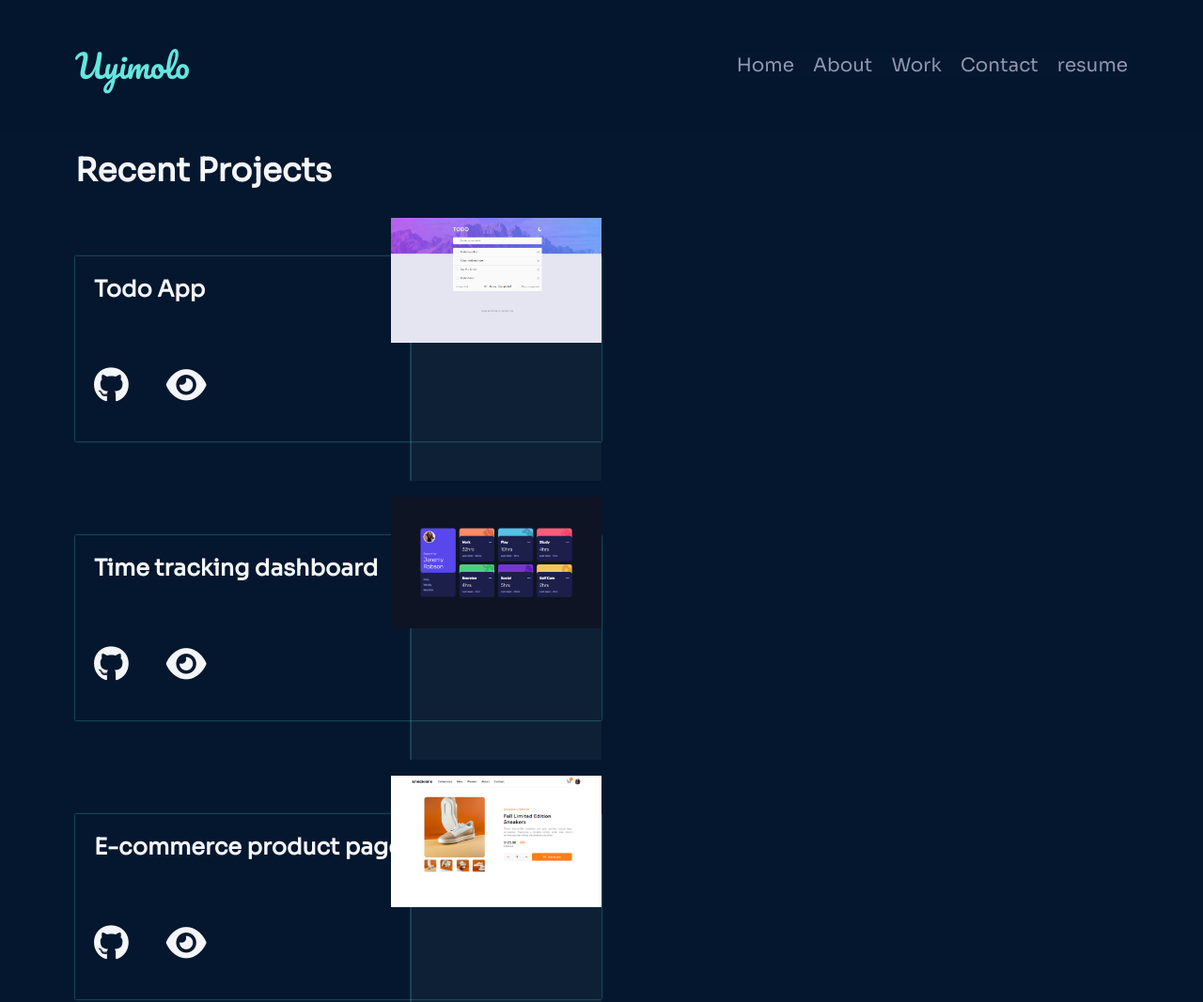
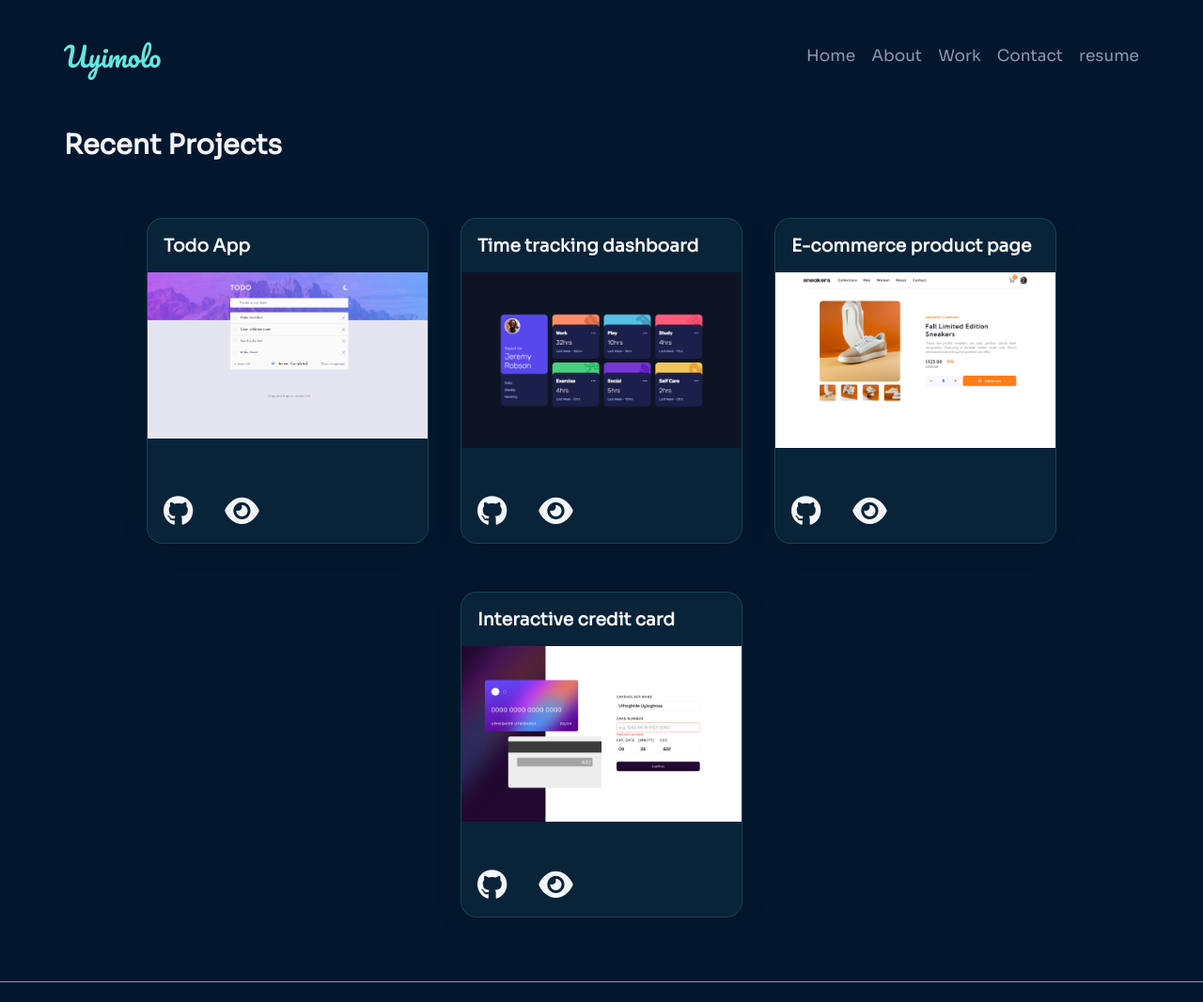
Before and after one commit to Uyimolo/uyijustindavid, a plain HTML site: page works.html in a window 1280 px wide. Shown: the top 1067 px of the page at 94% size. Drawn offline with Linux system fonts and the light colour scheme.

Commit message:
made alot of changes lol

```diff
--- a/index.js
+++ b/index.js
@@ -20,6 +20,21 @@ document.querySelectorAll(".nav-link").forEach((navLink) => {
   });
 });
 
+document.querySelectorAll(".show-work").forEach(work => work.addEventListener("click", (e)=> {
+  const clicked = e.target
+if(clicked.classList.contains("project-image")){
+  clicked.nextElementSibling.classList.add("active")
+  clicked.classList.add("active")
+  console.log(e.target)
+}
+else{
+  clicked.classList.remove("active")
+  console.log(clicked)
+  clicked.previousElementSibling.classList.remove("active")
+}
+
+}))
+
 const reveal = (e) => {
   const reveals = document.querySelectorAll(".reveal");
   reveals.forEach((reveal) => {
@@ -28,6 +43,8 @@ const reveal = (e) => {
     const elementVisible = 100;
     if (elementTop < windowHeight - elementVisible) {
       reveal.classList.add("active");
+    } else {
+      reveal.classList.remove("active");
     }
   });
 };
--- a/styles.css
+++ b/styles.css
@@ -23,9 +23,16 @@ html {
 }
 .reveal {
   position: relative;
-  transform: translateY(200px);
   opacity: 0;
-  transition: 2s all ease;
+  transition: 1s all cubic-bezier(0.455, 0.03, 0.515, 0.955);
+}
+.reveal.top {
+  transform: translateY(300px);
+}
+.reveal.left {
+  transform: translateX(300px);
+  transition: 0.5s;
+  transition-delay: 1s;
 }
 .reveal.active {
   transform: translateY(0);
@@ -75,8 +82,7 @@ p,
   position: absolute;
   transition: 1.6s cubic-bezier(0.175, 0.885, 0.32, 1.275);
 }
-section:hover .section-heading::before,
-footer:hover .section-heading::before {
+.section-heading.left::before {
   width: 100%;
 }
 .sub-heading {
@@ -164,16 +170,16 @@ body.active {
 }
 .landing {
   width: 100%;
-  /* padding: 8rem 2rem 2rem; */
+  padding: 9rem 2rem 6rem;
   justify-content: center;
-  height: 100vh;
+  gap: 2rem;
 }
 .introduction {
   width: fit-content;
 }
 .introduction p {
   color: var(--primary);
-  margin-bottom: 0.5em;
+  margin-bottom: 1.5rem;
   width: fit-content;
 }
 
@@ -183,8 +189,7 @@ body.active {
   font-size: 1.9em;
   font-weight: 1000;
   animation: blink 0.8s ease infinite forwards,
-    typewriter 10s stepS(20, end) infinite forwards;
-  /* animation: typewriter 6s stepS(20, end) infinite forwards; */
+    typewriter 4.5s stepS(24, end) 1 forwards;
   white-space: nowrap;
   overflow: hidden;
 }
@@ -195,15 +200,13 @@ body.active {
   20% {
     width: 0;
   }
-  40% {
-    width: 100%;
-  }
   80% {
     width: 100%;
   }
-  100% {
-    width: 0%;
+  100%{
+    width: 100%;
   }
+
 }
 @keyframes blink {
   0% {
@@ -248,6 +251,7 @@ body.active {
   margin: 1em auto;
   width: 100%;
   max-width: 250px;
+  padding: 2rem 0;
 }
 .list {
   color: var(--white);
@@ -276,12 +280,16 @@ body.active {
 
 .works {
   gap: 3.5em;
-  /* padding: 0 1rem; */
 }
 .project-container {
-  display: grid;
-  grid-template-columns: auto;
-  gap: 2em;
+  display: flex;
+  flex-wrap: wrap;
+  justify-content: center;
+  gap: 2rem;
+}
+.project {
+  width: 100%;
+  max-width: 300px;
 }
 .project-tile {
   display: flex;
@@ -291,21 +299,42 @@ body.active {
   margin-bottom: 1rem;
   max-width: 380px;
   position: relative;
+  background: rgba(101, 230, 223, 0.06);
+  border-radius: 16px;
+  box-shadow: 0 4px 30px rgba(0, 0, 0, 0.1);
+  backdrop-filter: blur(2.1px);
+  -webkit-backdrop-filter: blur(2.1px);
+  border: 1px solid rgba(101, 230, 224, 0.158);
+  border-radius: 1rem;
 }
-.project-tile:hover > .project-img {
-  box-shadow: 0 0 20px var(--primarylight);
+.project-tile .sub-heading {
+  padding: 1rem;
+  font-size: 1.1rem;
+  margin: 0;
 }
 .project-tile .project-img {
   width: 100%;
-overflow: hidden;
-position: relative;
+  height: 11rem;
+  overflow: hidden;
+  position: relative;
+  margin-bottom: 2rem;
+}
+.project-image {
+  transition: 1s;
+}
+.project-image.active {
+  transform: translateY(100%);
 }
 .project-tile .project-desc p {
   padding: 1em;
   border-top: none;
   border-radius: 0 0 0.5em 0.5em;
   margin: auto;
-  /* color: black; */
+  pointer-events: none;
+}
+.project-tile .project-desc p span {
+  color: var(--white);
+  pointer-events: none;
 }
 .project-img .project-desc {
   position: absolute;
@@ -317,15 +346,15 @@ position: relative;
   transition: 1s;
   overflow: hidden;
 }
-.project-img:hover .project-desc {
+.project-desc.active {
   transform: translateY(0);
   visibility: visible;
   transition: 1s;
 }
+
 .project-tile .links-to-work {
-  padding: 1rem 0;
+  padding: 1rem;
   transition: 2s;
-
 }
 .project-tile .project-link {
   position: relative;
@@ -433,6 +462,11 @@ footer .cta a {
   .nav-link:hover.nav-link::before {
     width: 100%;
   }
+  .landing {
+    padding: 0 4rem;
+    height: 100vh;
+    justify-content: center;
+  }
   .landing h1 {
     font-size: 3em;
   }
@@ -451,16 +485,6 @@ footer .cta a {
     right: 0;
     margin: 1rem auto;
   }
-  .project-tile {
-    padding: 1rem;
-    box-shadow: 0 0 3px var(--primarylight);
-  }
-  .project-tile:hover {
-    box-shadow: 0 0 10px var(--primarylight);
-  }
-  .project-tile:hover > .project-img {
-    box-shadow: none;
-  }
   footer .section-content {
     display: flex;
     flex-direction: row;
@@ -477,81 +501,19 @@ footer .cta a {
   .name {
     font-size: 2.5em !important;
   }
+  .landing {
+    padding-top: 8rem;
+  }
   .landing p {
     font-size: 1.1em;
   }
-  .lists {
-    gap: 2rem 4rem;
-  }
-  .list {
-    font-size: 5em;
-  }
-  .list2 {
-    width: 5rem;
-  }
-  .project {
-    width: 100%;
-    position: relative;
-    margin: 0;
-  }
+
   .project-container {
-    grid-template-columns: 100%;
-    gap: 5em;
-  }
-  .project-tile {
-    max-width: 50%;
-    margin: 0;
-    border: none;
-    background-color: var(--backgroundlightmode);
-    box-shadow: 0 0 2px var(--primarylight);
-  }
-  .project-tile .sub-heading {
-    padding-left: 0;
-  }
-  .project-tile .project-desc p {
-    padding-left: 0;
-  }
-  .links-to-work {
-    padding-left: 0;
-  }
-  .project-tile:hover {
-    padding-left: 1em;
-    box-shadow: 0 0 10px var(--primarylight);
-  }
-  .project-tile .project-img {
-    position: absolute;
-    width: 40%;
-    height: 11rem;
-    right: 0;
-    top: 0;
-    bottom: 0;
-    margin: auto 0;
-    transition: 0.5s;
-  }
-  .project-tile .project-img::before {
-    content: "";
-    position: absolute;
-    border: 2px solid var(--primarysoft);
-    width: 100%;
-    height: 100%;
-    z-index: -1;
-    background-color: var(--whitelight);
-    transform: translateY(1em) translateX(1em);
-    transition: 1s;
-  }
-  .project-tile:hover .project-img {
-    width: 45%;
-    height: 12rem;
-  }
-  .project-tile:hover .project-img::before {
-    transform: rotatez(10deg);
-    box-shadow: 0 0 50px var(--primarylight);
+    justify-content: center;
   }
 }
+
 @media only screen and (min-width: 1024px) {
-  :root {
-    font-size: 18px;
-  }
   section,
   footer {
     padding: 8rem 4rem 3rem;
@@ -581,20 +543,16 @@ footer .cta a {
   .my-pic {
     max-width: 700px;
   }
-  .list {
-    width: 40px;
-  }
-  .project-tile .project-img {
-    height: 14rem;
-  }
-  .project-tile:hover .project-img {
-    height: 15rem;
+  .lists {
+    padding: 0;
+    margin: 0;
+    justify-content: left;
   }
 }
 @media only screen and (min-width: 1280px) {
-  :root {
+  /* :root {
     font-size: 20px;
-  }
+  } */
   .name {
     font-size: 4rem !important;
   }
@@ -603,9 +561,9 @@ footer .cta a {
   }
 }
 @media only screen and (min-width: 1900px) {
-  :root {
+  /* :root {
     font-size: 30px;
-  }
+  } */
   .bio-text {
     flex-basis: 60%;
   }
--- a/works.html
+++ b/works.html
@@ -41,15 +41,21 @@
           <div class="project">
             <div class="project-tile">
               <h3 class="sub-heading">Todo App</h3>
-              <div class="project-img img-1">
-                <img src="images/todo-app.png" alt="" />
+              <div class="project-img">
+                <img
+                  class="project-image show-work"
+                  src="images/todo-app.png"
+                  alt=""
+                />
 
-                <div class="project-desc">
+                <div class="project-desc show-work">
                   <p>
-                    A classic todo app with some added features including filter
-                    options (dynamically select which todo items to view from a
-                    list of options), drag and drop (rearrange todo item list to
-                    your liking), dark and light mode switch.
+                    drag and drop, dark mode switch, filter todo items, save
+                    todo items. <br />
+                    <br />
+                    <span class="show-work"
+                      >JS, CSS, HTML, Sortable Library</span
+                    >
                   </p>
                 </div>
               </div>
@@ -74,14 +80,20 @@
           <div class="project">
             <div class="project-tile">
               <h3 class="sub-heading">Time tracking dashboard</h3>
-              <div class="project-img img-2">
-                <img src="images/time-tracker.png" alt="" />
+              <div class="project-img">
+                <img
+                  class="project-image show-work"
+                  src="images/time-tracker.png"
+                  alt=""
+                />
 
-                <div class="project-desc">
+                <div class="project-desc show-work">
                   <p>
-                    Responsive Dashboard showing different time frames. A front end mentor challenge to
-                    practice working with dom objects and Json data files. technologies used
-                    include HTML 5, CSS and Javascript.
+                    Responsive time tracking dashboard, view different time
+                    frames (Daily, Weekly, Monthly)
+                    <br />
+                    <br />
+                    <span class="show-work">JS, CSS, HTML, Json</span>
                   </p>
                 </div>
               </div>
@@ -107,14 +119,19 @@
             <div class="project-tile">
               <h3 class="sub-heading">E-commerce product page</h3>
               <div class="project-img img-3">
-                <img src="images/ecommerce-product-page.png" alt="" />
+                <img
+                  class="project-image show-work"
+                  src="images/ecommerce-product-page.png"
+                  alt=""
+                />
 
-                <div class="project-desc">
+                <div class="project-desc show-work">
                   <p>
-                    An E-commerce product page with light-box, carousels and
-                    cart features. Major technologies used include CSS and
-                    Javascript. Its one of my favourite works (who does'nt love
-                    a beautiful sneaker).
+                    E-commerce product page with cart features, light-box and
+                    carousels.
+                    <br />
+                    <br />
+                    <span class="show-work">JS, CSS, HTML</span>
                   </p>
                 </div>
               </div>
@@ -138,17 +155,25 @@
 
           <div class="project">
             <div class="project-tile">
-              <h3 class="sub-heading">Interactive credit card page</h3>
-              <div class="project-img img-4">
-                <img src="images/credit-card.png" alt="" />
+              <h3 class="sub-heading">Interactive credit card</h3>
+              <div class="project-img">
+                <img
+                  class="project-image show-work"
+                  src="images/credit-card.png"
+                  alt=""
+                />
 
-                <div class="project-desc">
+                <div class="project-desc show-work">
                   <p>
-                    A virtual credit card registeration page with input
+                    <!-- A virtual credit card registeration page with input
                     validations, error messages and instant credit card details
-                    update. Its a fun challenge using
-                    Javascript to update the credit card with information
-                    provided by users as they type.
+                    update. Its a fun challenge using Javascript to update the
+                    credit card with information provided by users as they type. -->
+                    Virtual credit card registeration page, live preview of card
+                    generated
+                    <br />
+                    <br />
+                    <span class="show-work">JS, CSS, HTML</span>
                   </p>
                 </div>
               </div>
@@ -173,8 +198,8 @@
       </section>
     </main>
 
-    <footer class="contact" id="contact">
-      <h2 class="section-heading">Lets Connect!</h2>
+    <footer class="contact reveal top" id="contact">
+      <h2 class="section-heading reveal left">Lets Connect!</h2>
       <div class="section-content">
         <div class="email">
           <h3 class="sub-heading">Hire me!</h3>
```
Also changed, not shown: about.html (+4 -4 lines), index.html (+2 -2 lines).
